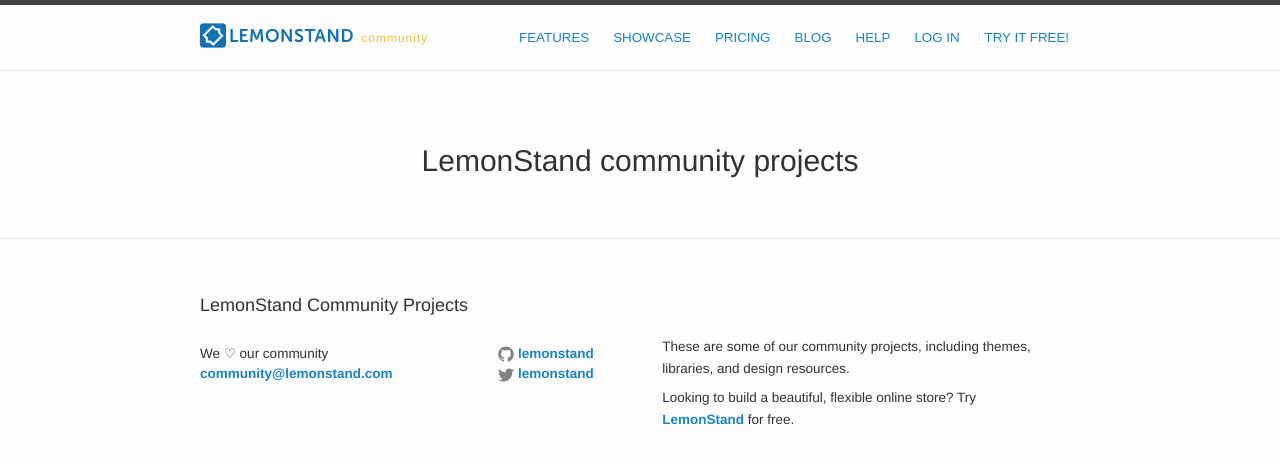
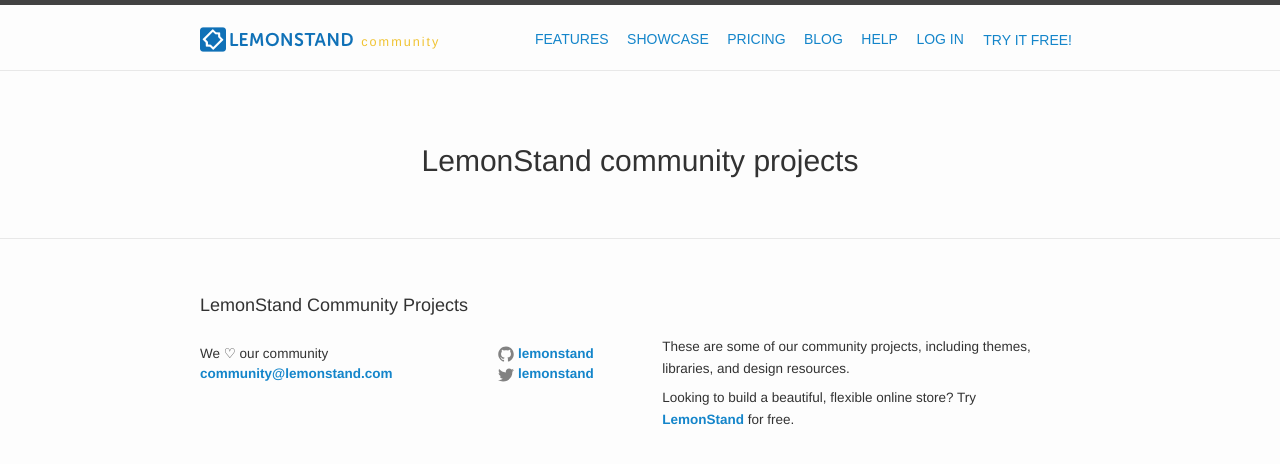
Before and after one commit to lemonstand/lemonstand.github.com, a Jekyll site: the page built from index.html, in a window 1280 px wide. Shown: the top 464 px of the page. Built offline with Jekyll 4.4.1, drawn with Linux system fonts in a browser that asks for light colours; nearby versions of some CDN libraries.

Commit message:
Header tuning, removes standard a hovers, better spacing/sizes.

```diff
--- a/_sass/_brand.scss
+++ b/_sass/_brand.scss
@@ -1,4 +1,5 @@
 header.site-header {
+    padding-top: .25em;
 	a.site-title {
 		text-decoration: none;
 
@@ -8,9 +9,9 @@
 
         span {
             color: $lemonYellow;
-            font-size: 9pt;
+            font-size: 9.5pt;
             font-weight: 500;
-            letter-spacing: 1px;
+            letter-spacing: 2px;
         }
 	}
 
@@ -18,20 +19,20 @@
 		float: right;
 
 		font-weight: 300;
-		font-size: .9em;
 		text-transform: uppercase;
-		padding: 1.5em 0;
+		padding: 1.15em 0;
 
 
 		> a {
-			padding: 0 .75em;
+			padding: 0 .5em;
 
             font-family: "Museo Rounded", sans-serif;
             font-weight: normal;
-            font-size: 10pt;
+            font-size: 10.5pt;
 
-            :hover {
+            &:hover {
                 text-decoration: none;
+                color: $lemonBlueDark;
             }
 		}
 	}
--- a/css/main.scss
+++ b/css/main.scss
@@ -29,6 +29,7 @@
 
 $lemonYellow: #f0c332;
 $lemonBlue: #1485ca;
+$lemonBlueDark: #1071B7;
 
 $textDark: #343433;
 
```
